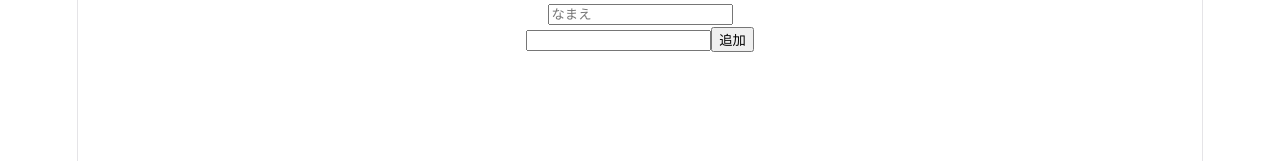
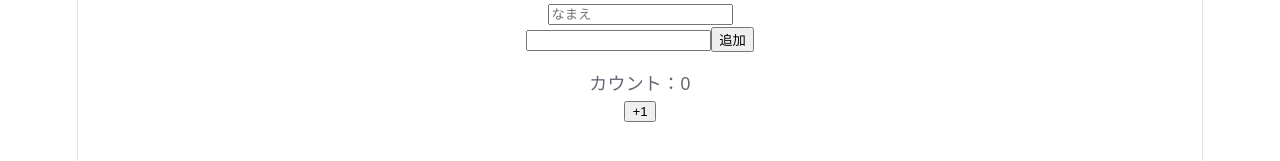
Before and after one commit to ramtiga/react_sample1, a React (Vite) app: page / in a window 1280 px wide. Shown: the part 313-474 px from the top of the page. Built offline with nearby package versions, Linux system fonts and the light colour scheme.

Commit message:
Stateのリフトアップ

```diff
--- a/src/App.tsx
+++ b/src/App.tsx
@@ -57,6 +57,29 @@ function Counter() {
   )
 }
 
+function Display({count}: { count: number}) {
+  return <p>カウント：{count}</p>
+}
+
+function Controller({ onIncrement }: { onIncrement: () => void }) {
+  return <button onClick={onIncrement}>+1</button>
+}
+
+function Parent() {
+  const [count, setCount] = useState(0)
+
+  const handleIncrement = () => {
+    setCount(prev => prev + 1)
+  }
+
+  return (
+    <div>
+      <Display count={count} />
+      <Controller onIncrement={handleIncrement} />
+    </div>
+  )
+}
+
 function App() {
   return (
     <>
@@ -68,6 +91,7 @@ function App() {
       <UserForm />
       <GreetingInput />
       <TodoList />
+      <Parent />
     </>
   )
 }
```
